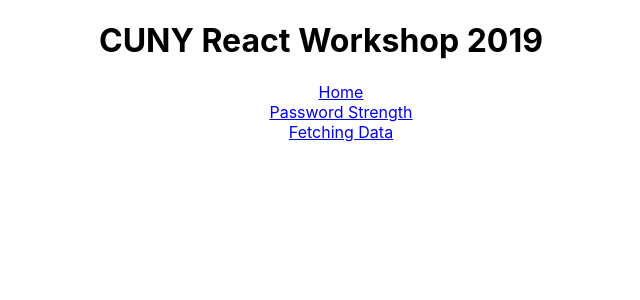
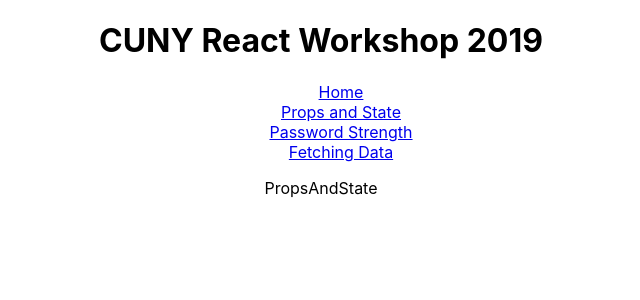
Before and after one commit to etnichols/intro-to-react-workshop, a React (Create React App) app: page /props-and-state in a window 1280 px wide. Shown: the top 300 px of the page, without its empty margins (319-959 px from the left). Built offline with nearby package versions, Linux system fonts and the light colour scheme.

Commit message:
props and state example placeholder

```diff
--- a/src/components/Router.js
+++ b/src/components/Router.js
@@ -4,6 +4,7 @@
 import Fetch from './fetch/Fetch'
 import Home from './home/Home'
 import PasswordInput from './password/PasswordInput'
+import PropsAndState from './propsandstate/PropsAndState'
 
 const Router = () => (
   <BrowserRouter>
@@ -14,6 +15,9 @@
             <Link to="/">Home</Link>
           </li>
           <li>
+            <Link to="/props-and-state/">Props and State</Link>
+          </li>
+          <li>
             <Link to="/password/">Password Strength</Link>
           </li>
           <li>
@@ -22,6 +26,7 @@
         </ul>
       </nav>
       <Route path="/" exact={true} component={Home} />
+            <Route path="/props-and-state/"  component={PropsAndState} />
       <Route path="/password/" component={PasswordInput} />
       <Route path="/fetch-data/" component={Fetch} />
     </div>
--- /dev/null
+++ b/src/components/propsandstate/PropsAndState.js
@@ -0,0 +1,15 @@
+import React, { useState, useEffect } from 'react'
+
+class PropsAndState extends React.Component {
+  constructor() {
+    super()
+    this.state = {
+      counter: 0,
+    }
+  }
+  render() {
+    return <div>PropsAndState</div>
+  }
+}
+
+export default PropsAndState
```
